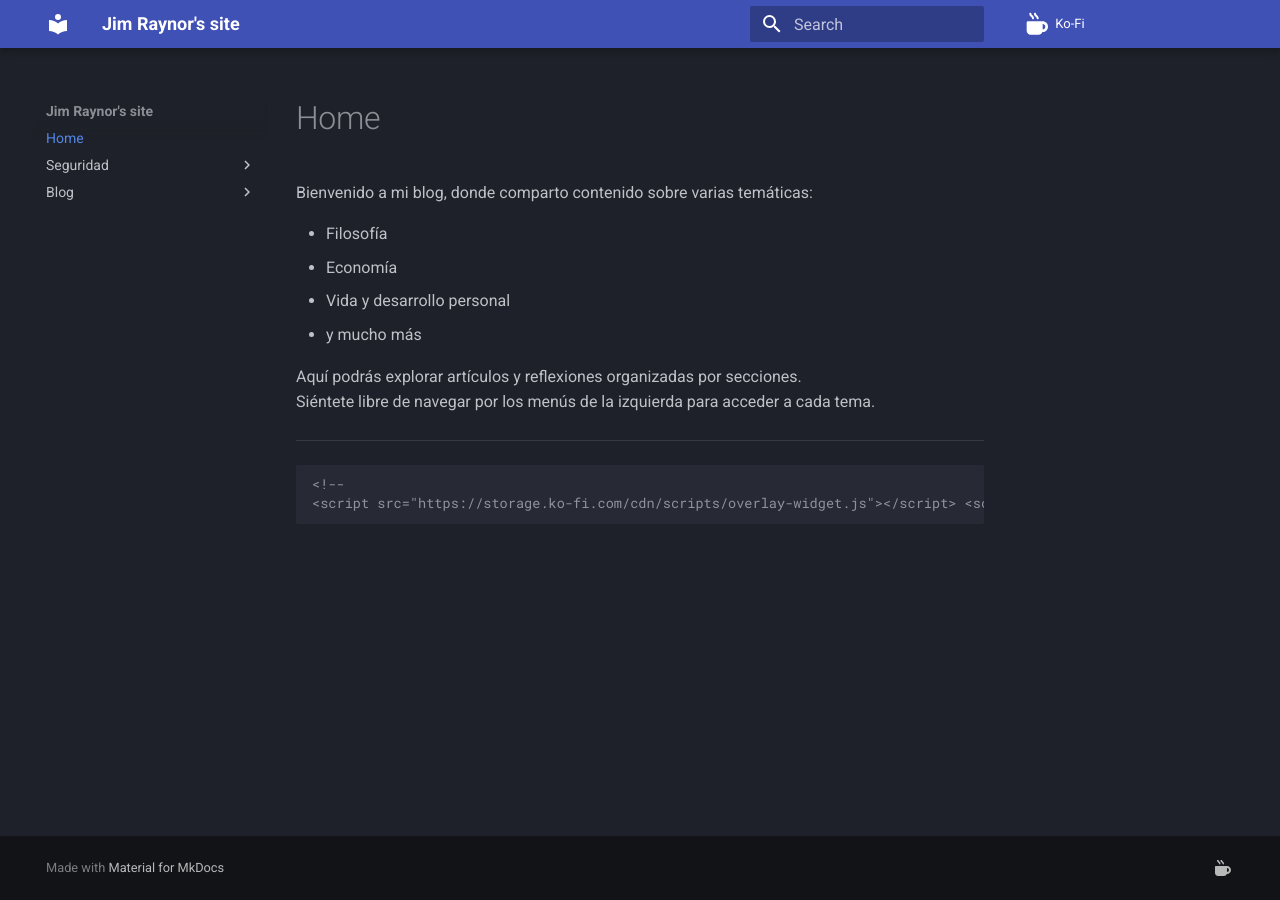
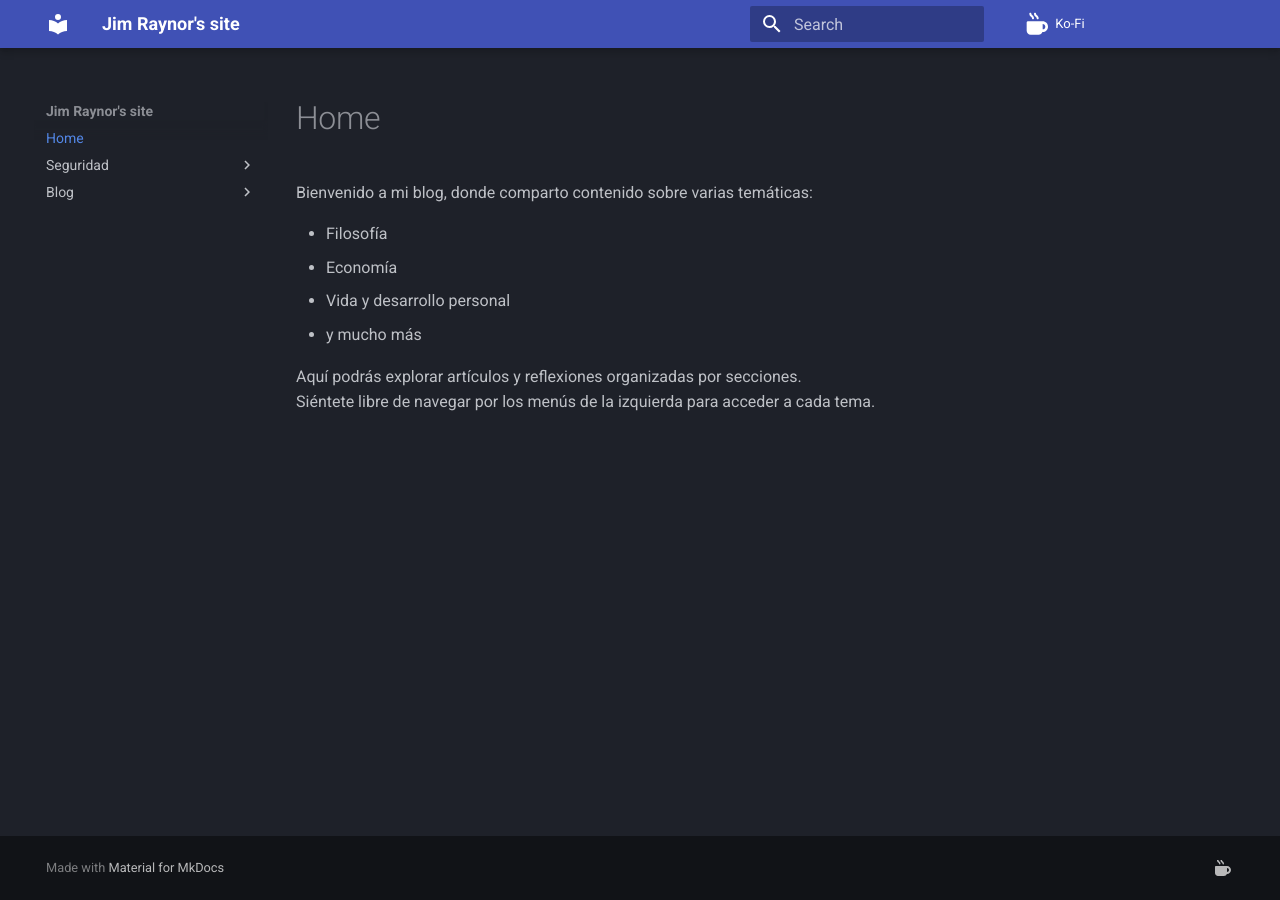
Before and after one commit to jimraynor88/blog, an MkDocs documentation site: the page built from docs/index.md, in a window 1280 px wide. Built offline with MkDocs 1.6.1 and Material for MkDocs 9.7.7, drawn with Linux system fonts in a browser that asks for light colours.

Commit message:
Update index.md

```diff
--- a/docs/index.md
+++ b/docs/index.md
@@ -8,7 +8,3 @@ Bienvenido a mi blog, donde comparto contenido sobre varias temáticas:
 
 Aquí podrás explorar artículos y reflexiones organizadas por secciones.
 Siéntete libre de navegar por los menús de la izquierda para acceder a cada tema.
-
----
-    <!--
-    <script src="https://storage.ko-fi.com/cdn/scripts/overlay-widget.js"></script> <script> kofiWidgetOverlay.draw('invito', { 'type': 'floating-chat', 'floating-chat.donateButton.text': 'Invíta al Ko-Fi',   'floating-chat.donateButton.background-color': '#ffffff',    'floating-chat.donateButton.text-color': '#323842'   }); </script> -->
```
